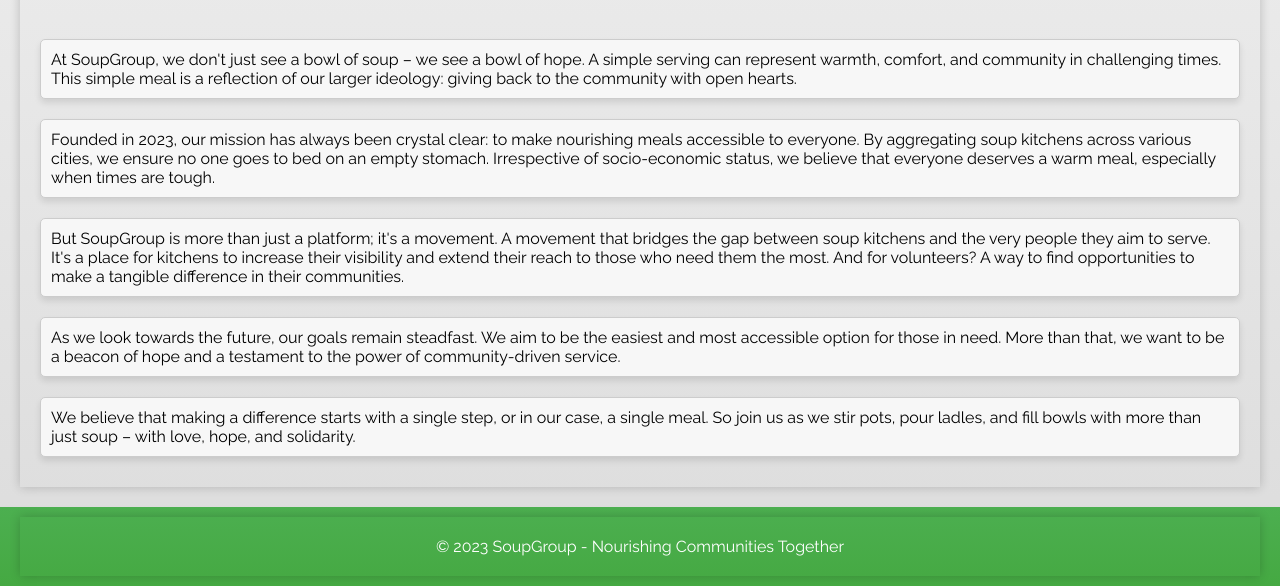
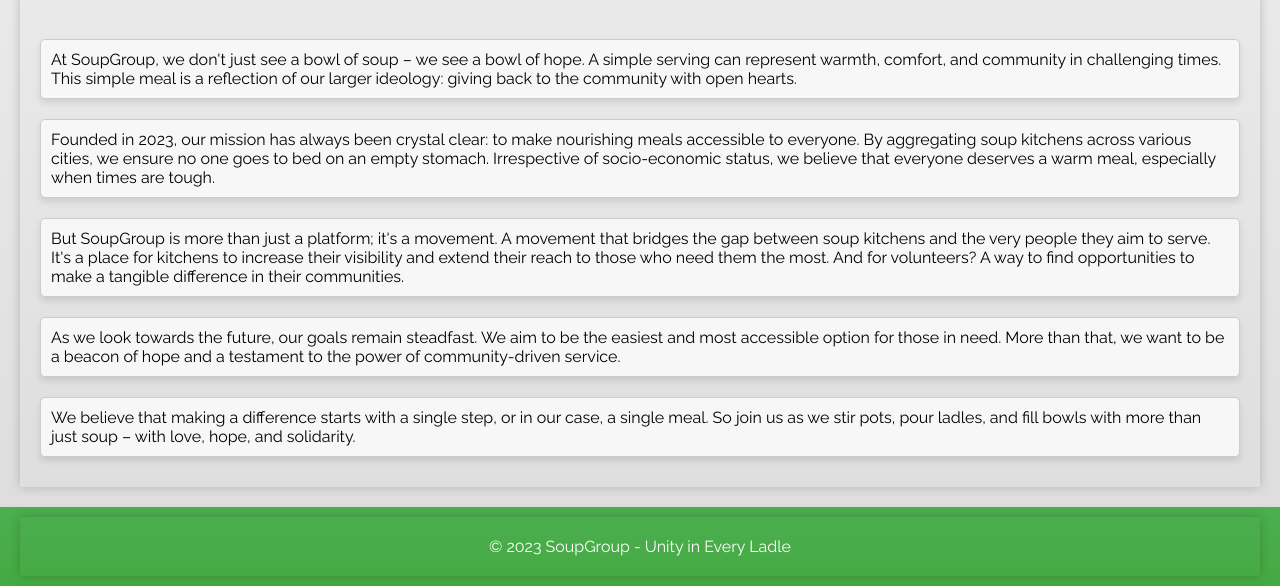
Before and after one commit to aljarida/Minihack, a plain HTML site: page about.html in a window 1280 px wide. Shown: the part 372-958 px from the top of the page. Drawn offline with Linux system fonts and the light colour scheme.

```diff
--- a/about.html
+++ b/about.html
@@ -40,7 +40,7 @@
 
     <footer>
         <div class="container" style="text-align: center;">
-            <p>&copy; 2023 SoupGroup - Nourishing Communities Together</p>
+            <p>&copy; 2023 SoupGroup - Unity in Every Ladle</p>
         </div>
     </footer>
 </body>
```
Also changed, not shown: registration.html (+0 -1 lines).
